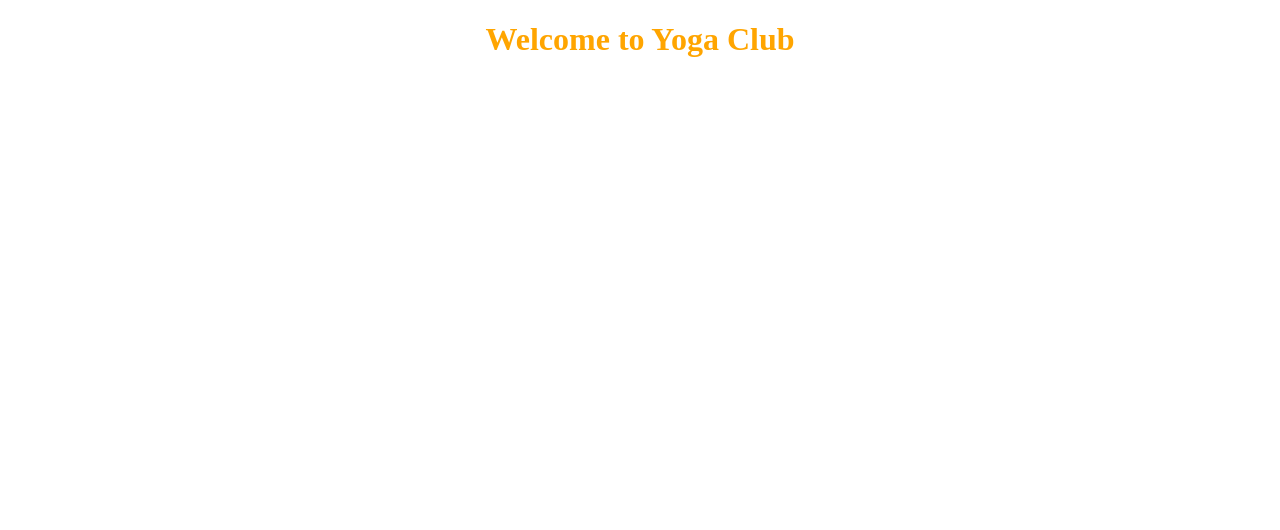
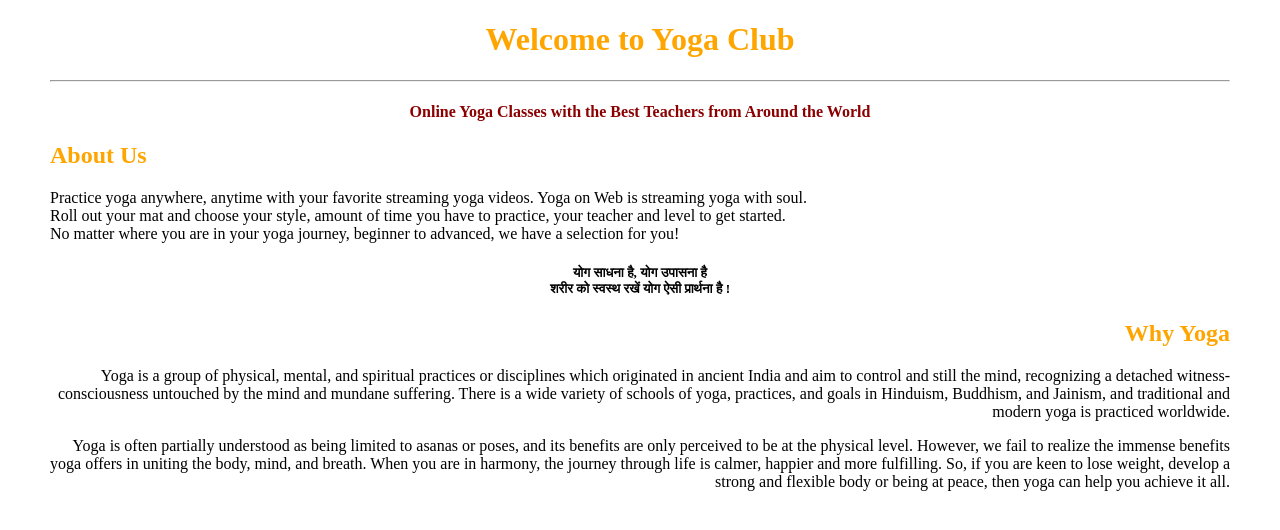
Before and after one commit to aynana-niaj/2_Yoga, a plain HTML site: page index.html in a window 1280 px wide. Drawn offline with Linux system fonts and the light colour scheme.

Commit message:
Add files via upload

```diff
--- a/index.html
+++ b/index.html
@@ -5,9 +5,26 @@
     <meta http-equiv="X-UA-Compatible" content="IE=edge">
     <meta name="viewport" content="width=device-width, initial-scale=1.0">
     <title>Yoga on Web</title>
-    <link href="favicon1.ico" rel="icon" type="image/x-icon">
+    <link href="favicon.ico" rel="icon" type="image/x-icon">
 </head>
-<body>
-    <h1><center><font color="Orange">Welcome to Yoga Club</font></center></h1>
+
+<body topmargin="20" leftmargin="50" rightmargin="50">
+
+    <center>
+        <h1><font face="Times New Roman" color="Orange">Welcome to Yoga Club</font></h1>
+        <hr>
+        <h4><font color="DarkRed">Online Yoga Classes with the Best Teachers from Around the World</font></h4>
+    </center>
+
+    <h2><font color="Orange">About Us</font></h2>
+    <p>Practice yoga anywhere, anytime with your favorite streaming yoga videos. Yoga on Web is streaming yoga with soul.<br> Roll out your mat and choose your style, amount of time you have to practice, your teacher and level to get started. <br> No matter where you are in your yoga journey, beginner to advanced, we have a selection for you!</p>
+
+    <h5><center>योग साधना है, योग उपासना है <br> शरीर को स्वस्थ रखें योग ऐसी प्रार्थना है !</center></h5>
+
+    <h2 align ="right"><font color="Orange">Why Yoga</font></h2>
+    <p align="right">Yoga is a group of physical, mental, and spiritual practices or disciplines which originated in ancient India and aim to control and still the mind, recognizing a detached witness-consciousness untouched by the mind and mundane suffering. There is a wide variety of schools of yoga, practices, and goals in Hinduism, Buddhism, and Jainism, and traditional and modern yoga is practiced worldwide.</p>
+
+    <p align="right">Yoga is often partially understood as being limited to asanas or poses, and its benefits are only perceived to be at the physical level. However, we fail to realize the immense benefits yoga offers in uniting the body, mind, and breath. When you are in harmony, the journey through life is calmer, happier and more fulfilling. So, if you are keen to lose weight, develop a strong and flexible body or being at peace, then yoga can help you achieve it all.</p>
+
 </body>
 </html>
```
Also changed, not shown: favicon.ico (added).
